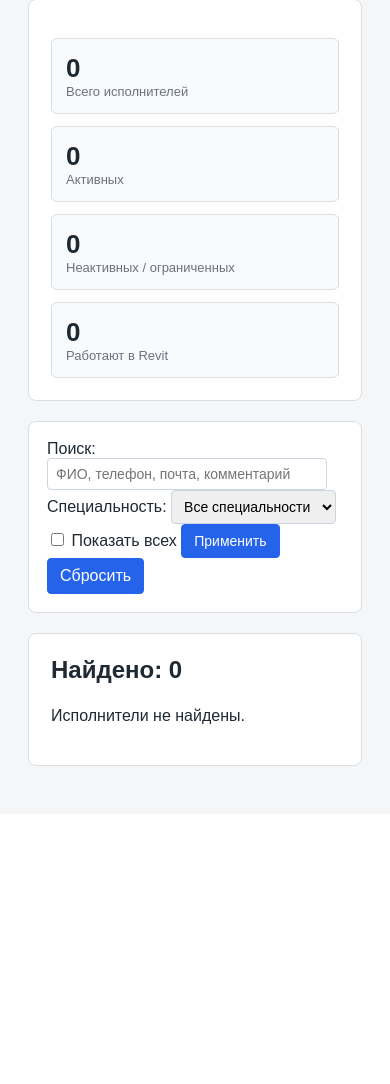
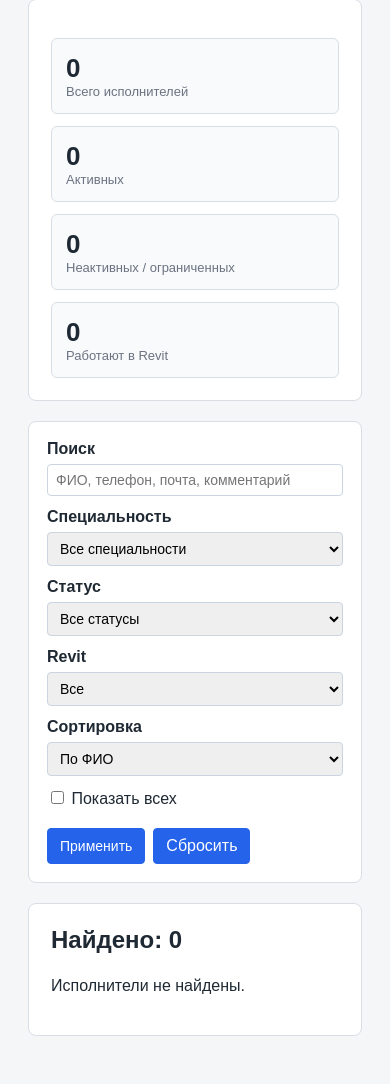
Before and after one commit to aTBepTKa/contractors_db, a Django app: page /executors/ in a window 390 px wide. Shown: the part 347-1431 px from the top of the page. Before the commit the page ends 1113 px from the top, so only its background shows below. Run offline with Django 5.2, Linux system fonts and the light colour scheme; the visitor is signed in with stand-in values (Sample User, id 1); data that the repository does not hold is empty.

Commit message:
Improve executor list filters

```diff
--- a/directory/static/directory/css/main.css
+++ b/directory/static/directory/css/main.css
@@ -562,3 +562,60 @@ button:hover,
         width: auto;
     }
 }
+
+.executor-filter-grid {
+    display: grid;
+    grid-template-columns: 1.3fr 1.4fr 1fr 0.8fr 1fr 0.9fr 220px;
+    gap: 12px;
+    align-items: end;
+}
+
+.executor-filter-grid label {
+    display: block;
+    font-weight: 700;
+    margin-bottom: 6px;
+}
+
+.executor-filter-grid input[type="text"],
+.executor-filter-grid select {
+    width: 100%;
+}
+
+.executor-filter-checkbox {
+    display: flex;
+    align-items: end;
+    padding-bottom: 8px;
+}
+
+.executor-filter-checkbox label {
+    font-weight: 400;
+    margin-bottom: 0;
+}
+
+.executor-filter-buttons {
+    display: flex;
+    gap: 8px;
+}
+
+.executor-filter-buttons button,
+.executor-filter-buttons .button {
+    width: 50%;
+    text-align: center;
+}
+
+@media (max-width: 1200px) {
+    .executor-filter-grid {
+        grid-template-columns: repeat(2, minmax(0, 1fr));
+    }
+
+    .executor-filter-buttons button,
+    .executor-filter-buttons .button {
+        width: auto;
+    }
+}
+
+@media (max-width: 700px) {
+    .executor-filter-grid {
+        grid-template-columns: 1fr;
+    }
+}
--- a/directory/templates/directory/executor_list.html
+++ b/directory/templates/directory/executor_list.html
@@ -36,17 +36,20 @@
 
 <div class="form-panel">
     <form method="get">
-        <label for="q">Поиск:</label>
+        <div class="executor-filter-grid">
+            <div>
+                <label for="q">Поиск</label>
                 <input
                     type="text"
                     id="q"
                     name="q"
                     value="{{ search_query }}"
                     placeholder="ФИО, телефон, почта, комментарий"
-            style="width: 280px;"
                 >
+            </div>
 
-        <label for="specialty">Специальность:</label>
+            <div>
+                <label for="specialty">Специальность</label>
                 <select name="specialty" id="specialty">
                     <option value="">Все специальности</option>
                     {% for specialty in specialties %}
@@ -56,14 +59,51 @@
                         </option>
                     {% endfor %}
                 </select>
+            </div>
 
+            <div>
+                <label for="status">Статус</label>
+                <select name="status" id="status">
+                    <option value="">Все статусы</option>
+                    {% for status in executor_statuses %}
+                        <option value="{{ status.id }}"
+                            {% if selected_status_id == status.id|stringformat:"s" %}selected{% endif %}>
+                            {{ status.name }}
+                        </option>
+                    {% endfor %}
+                </select>
+            </div>
+
+            <div>
+                <label for="revit">Revit</label>
+                <select name="revit" id="revit">
+                    <option value="">Все</option>
+                    <option value="yes" {% if revit_filter == "yes" %}selected{% endif %}>Да</option>
+                    <option value="no" {% if revit_filter == "no" %}selected{% endif %}>Нет</option>
+                </select>
+            </div>
+
+            <div>
+                <label for="sort">Сортировка</label>
+                <select name="sort" id="sort">
+                    <option value="name" {% if sort == "name" %}selected{% endif %}>По ФИО</option>
+                    <option value="status" {% if sort == "status" %}selected{% endif %}>По статусу</option>
+                    <option value="revit" {% if sort == "revit" %}selected{% endif %}>По Revit</option>
+                </select>
+            </div>
+
+            <div class="executor-filter-checkbox">
                 <label>
                     <input type="checkbox" name="show_all" value="1" {% if show_all %}checked{% endif %}>
                     Показать всех
                 </label>
+            </div>
 
+            <div class="executor-filter-buttons">
                 <button type="submit">Применить</button>
                 <a class="button" href="/executors/">Сбросить</a>
+            </div>
+        </div>
     </form>
 </div>
 
--- a/directory/views.py
+++ b/directory/views.py
@@ -5,7 +5,16 @@ from django.shortcuts import get_object_or_404, redirect, render
 from django.utils import timezone
 from django.utils.dateparse import parse_date
 
-from .models import Executor, ObjectType, Project, ProjectSelection, SelectionNegotiation, SelectionStatus, Specialty
+from .models import (
+    Executor,
+    ExecutorStatus,
+    ObjectType,
+    Project,
+    ProjectSelection,
+    SelectionNegotiation,
+    SelectionStatus,
+    Specialty,
+)
 
 @login_required
 def home(request):
@@ -117,6 +126,130 @@ def executor_search(request):
 
 @login_required
 def executor_list(request):
+    show_all = request.GET.get("show_all") == "1"
+    specialty_id = request.GET.get("specialty")
+    status_id = request.GET.get("status")
+    revit_filter = request.GET.get("revit")
+    search_query = request.GET.get("q", "").strip()
+    sort = request.GET.get("sort", "name")
+
+    executors = (
+        Executor.objects
+        .select_related("status", "employment_type")
+        .prefetch_related(
+            "executor_specialties__specialty",
+            "project_selections__project",
+            "project_selections__specialty",
+            "project_selections__status",
+            "comments",
+        )
+    )
+
+    if not show_all:
+        executors = executors.filter(status__name="Активный")
+
+    selected_specialty = None
+
+    if specialty_id:
+        selected_specialty = Specialty.objects.filter(id=specialty_id).first()
+
+        if selected_specialty:
+            executors = executors.filter(
+                executor_specialties__specialty=selected_specialty
+            )
+
+    selected_status = None
+
+    if status_id:
+        selected_status = SelectionStatus.objects.filter(id=status_id).first()
+
+    # Здесь нужен именно статус исполнителя, а не статус подбора.
+    executor_statuses = ExecutorStatus.objects.filter(is_active=True).order_by("name")
+
+    if status_id:
+        executors = executors.filter(status_id=status_id)
+
+    if revit_filter == "yes":
+        executors = executors.filter(works_in_revit=True)
+    elif revit_filter == "no":
+        executors = executors.filter(works_in_revit=False)
+
+    if search_query:
+        executors = executors.filter(
+            models.Q(last_name__icontains=search_query)
+            | models.Q(first_name__icontains=search_query)
+            | models.Q(middle_name__icontains=search_query)
+            | models.Q(phone__icontains=search_query)
+            | models.Q(email__icontains=search_query)
+            | models.Q(messenger__icontains=search_query)
+            | models.Q(general_comment__icontains=search_query)
+            | models.Q(status_comment__icontains=search_query)
+            | models.Q(revit_comment__icontains=search_query)
+        )
+
+    if sort == "status":
+        executors = executors.order_by("status__name", "last_name", "first_name")
+    elif sort == "revit":
+        executors = executors.order_by("-works_in_revit", "last_name", "first_name")
+    else:
+        executors = executors.order_by("last_name", "first_name", "middle_name")
+
+    executors = executors.distinct()
+
+    result_items = []
+
+    for executor in executors:
+        specialties_text = ", ".join(
+            item.specialty.code
+            for item in executor.executor_specialties.all()
+        )
+
+        selections = sorted(
+            executor.project_selections.all(),
+            key=lambda item: item.updated_at,
+            reverse=True,
+        )
+
+        last_projects = []
+        seen_project_ids = set()
+
+        for selection in selections:
+            if selection.project_id not in seen_project_ids:
+                last_projects.append(selection.project.name)
+                seen_project_ids.add(selection.project_id)
+
+            if len(last_projects) >= 3:
+                break
+
+        last_comment = executor.comments.all().order_by("-created_at").first()
+
+        result_items.append(
+            {
+                "executor": executor,
+                "specialties": specialties_text,
+                "last_projects": last_projects,
+                "last_comment": last_comment,
+            }
+        )
+
+    context = {
+        "items": result_items,
+        "specialties": Specialty.objects.filter(is_active=True).order_by("code"),
+        "executor_statuses": executor_statuses,
+        "selected_specialty_id": specialty_id,
+        "selected_specialty": selected_specialty,
+        "selected_status_id": status_id,
+        "show_all": show_all,
+        "search_query": search_query,
+        "revit_filter": revit_filter,
+        "sort": sort,
+        "total_executors_count": Executor.objects.count(),
+        "active_executors_count": Executor.objects.filter(status__name="Активный").count(),
+        "inactive_executors_count": Executor.objects.exclude(status__name="Активный").count(),
+        "revit_executors_count": Executor.objects.filter(works_in_revit=True).count(),
+    }
+
+    return render(request, "directory/executor_list.html", context)
     show_all = request.GET.get("show_all") == "1"
     specialty_id = request.GET.get("specialty")
     search_query = request.GET.get("q", "").strip()
```
Lines whose indentation alone changed are shown as unchanged.
